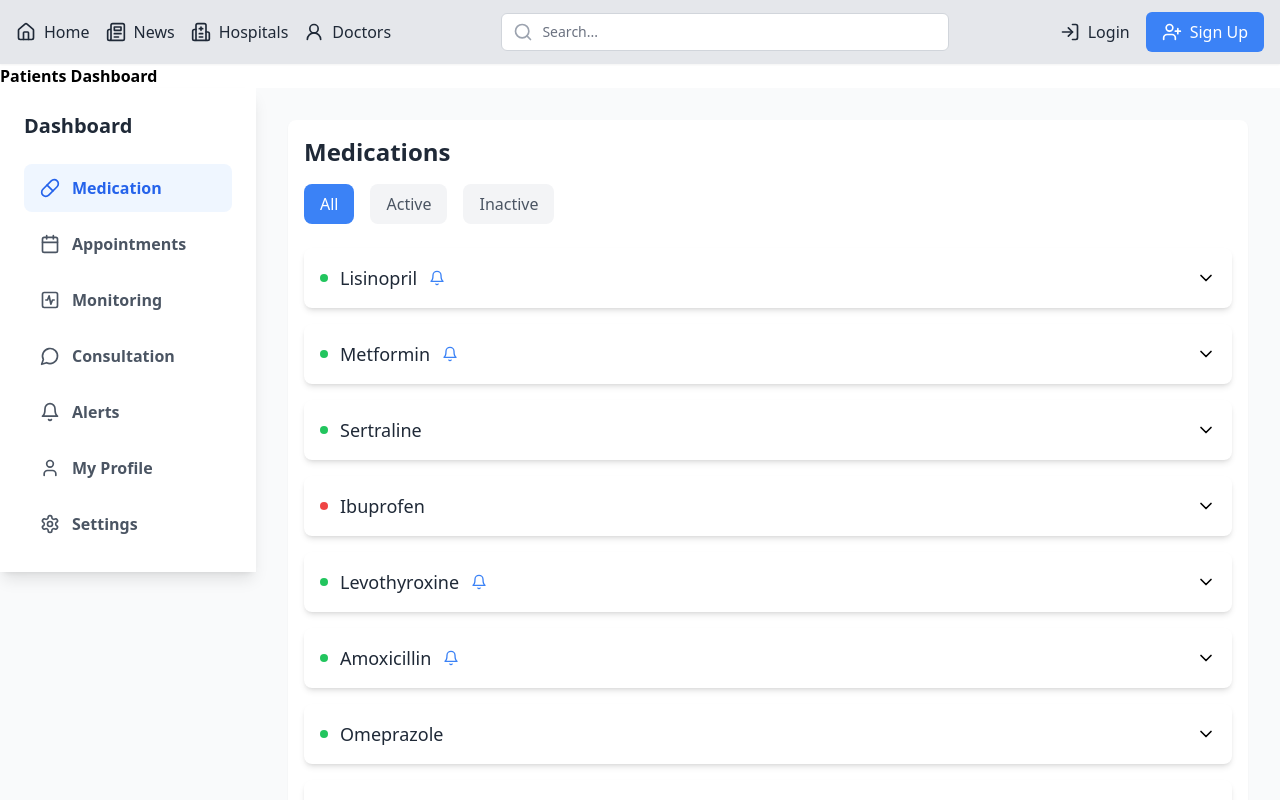
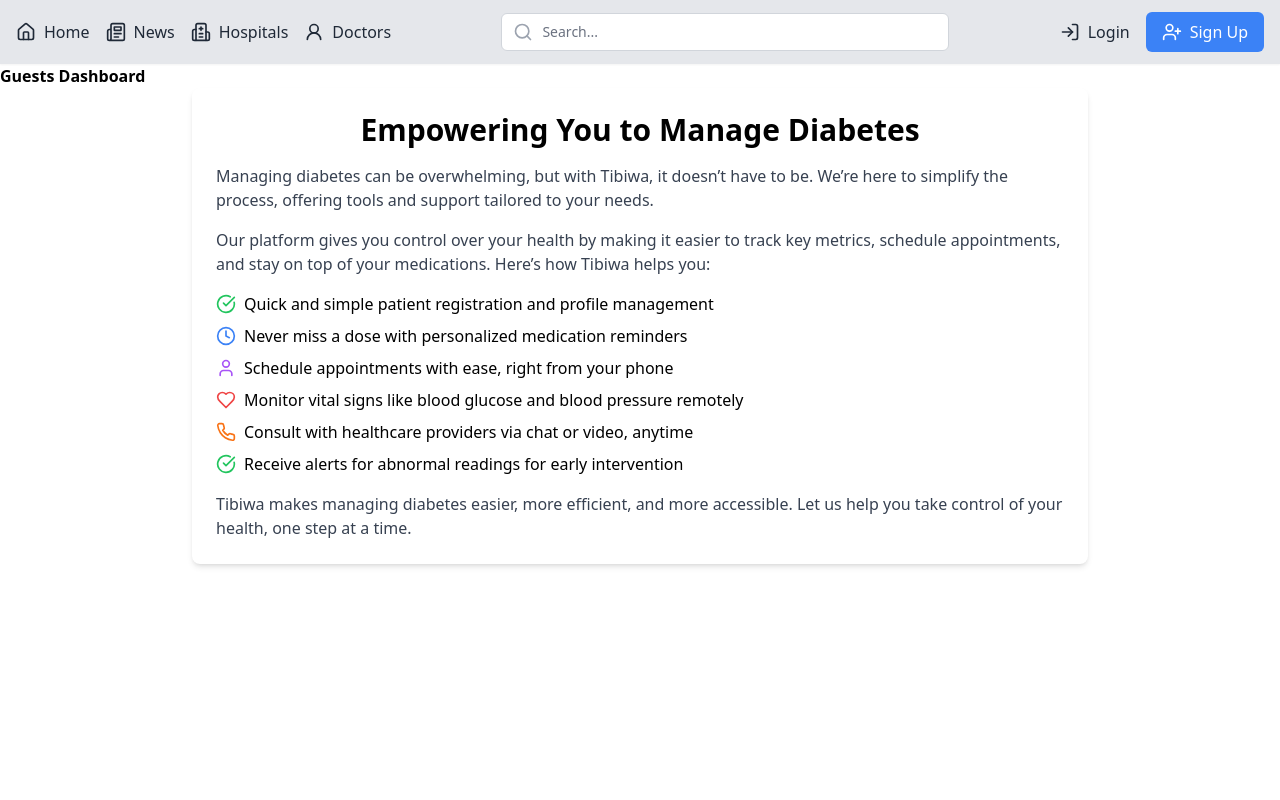
Before and after one commit to juanmilkah/tibiwa, a React (Vite) app in the folder client/: page / in a window 1280 px wide. Shown: the top 800 px of the page. Built offline with nearby package versions, Linux system fonts and the light colour scheme.

Commit message:
write informative about section

```diff
--- a/client/src/components/About/About.tsx
+++ b/client/src/components/About/About.tsx
@@ -1,18 +1,60 @@
+import { CheckCircle, User, Clock, Phone, Heart } from "lucide-react";
+
 export default function About() {
   return (
-    <h2>
-      About Us
-      <br />
-      Justo. Quisque consequat libero eu erat. In eros augue, sollicitudin sed,
-      tempus tincidunt, pulvinar a, lectus. Vestibulum ante ipsum primis in
-      faucibus orci luctus et ultrices posuere cubilia Curae; Maecenas interdum
-      purus id risus. Ut ultricies cursus dui. In nec enim at odio aliquam
-      iaculis. Fusce nisl. Pellentesque sagittis. Lorem ipsum dolor sit amet,
-      consectetuer adipiscing elit. Aenean placerat tellus. In semper sagittis
-      enim. Aliquam risus neque, pretium in, fermentum vitae, vulputate et,
-      massa. Nulla sed erat vel eros ornare venenatis. In hac habitasse platea
-      dictumst. Sed nisl nunc, suscipit id, feugiat vel, tristique sit amet,
-      sapien. Phasellus vestibulum. Nam quis.
-    </h2>
+    <div className="max-w-4xl mx-auto p-6 bg-white rounded-lg shadow-md">
+      <h2 className="text-3xl font-bold mb-4 text-center">
+        Empowering You to Manage Diabetes
+      </h2>
+      <p className="text-gray-700 mb-4">
+        Managing diabetes can be overwhelming, but with Tibiwa, it doesn’t have
+        to be. We’re here to simplify the process, offering tools and support
+        tailored to your needs.
+      </p>
+      <p className="text-gray-700 mb-4">
+        Our platform gives you control over your health by making it easier to
+        track key metrics, schedule appointments, and stay on top of your
+        medications. Here’s how Tibiwa helps you:
+      </p>
+      <ul className="list-disc list-inside mb-4">
+        <li className="flex items-center mb-2">
+          <CheckCircle className="w-5 h-5 text-green-500 mr-2" />
+          <span>
+            Quick and simple patient registration and profile management
+          </span>
+        </li>
+        <li className="flex items-center mb-2">
+          <Clock className="w-5 h-5 text-blue-500 mr-2" />
+          <span>Never miss a dose with personalized medication reminders</span>
+        </li>
+        <li className="flex items-center mb-2">
+          <User className="w-5 h-5 text-purple-500 mr-2" />
+          <span>Schedule appointments with ease, right from your phone</span>
+        </li>
+        <li className="flex items-center mb-2">
+          <Heart className="w-5 h-5 text-red-500 mr-2" />
+          <span>
+            Monitor vital signs like blood glucose and blood pressure remotely
+          </span>
+        </li>
+        <li className="flex items-center mb-2">
+          <Phone className="w-5 h-5 text-orange-500 mr-2" />
+          <span>
+            Consult with healthcare providers via chat or video, anytime
+          </span>
+        </li>
+        <li className="flex items-center mb-2">
+          <CheckCircle className="w-5 h-5 text-green-500 mr-2" />
+          <span>
+            Receive alerts for abnormal readings for early intervention
+          </span>
+        </li>
+      </ul>
+      <p className="text-gray-700">
+        Tibiwa makes managing diabetes easier, more efficient, and more
+        accessible. Let us help you take control of your health, one step at a
+        time.
+      </p>
+    </div>
   );
 }
--- a/client/src/components/AccountType/AccountType.ts
+++ b/client/src/components/AccountType/AccountType.ts
@@ -1,6 +1,6 @@
 export default function AccountType(): "Patient" | "Doctor" | "Guest" {
   //return Doctor | User
   //get account Type from database;
-  const userType = "Patient";
+  const userType = "Guest";
   return userType;
 }
--- a/client/src/pages/Home/Home.tsx
+++ b/client/src/pages/Home/Home.tsx
@@ -13,12 +13,12 @@
     </>
   ) : accountType === "Doctor" ? (
     <>
-      <b>Patients Dashboard</b>
+      <b>Doctors Dashboard</b>
       <DoctorDashboard />
     </>
   ) : (
     <>
-      <b>Patients Dashboard</b>
+      <b>Guests Dashboard</b>
       <GuestDashboard />
     </>
   );
```
